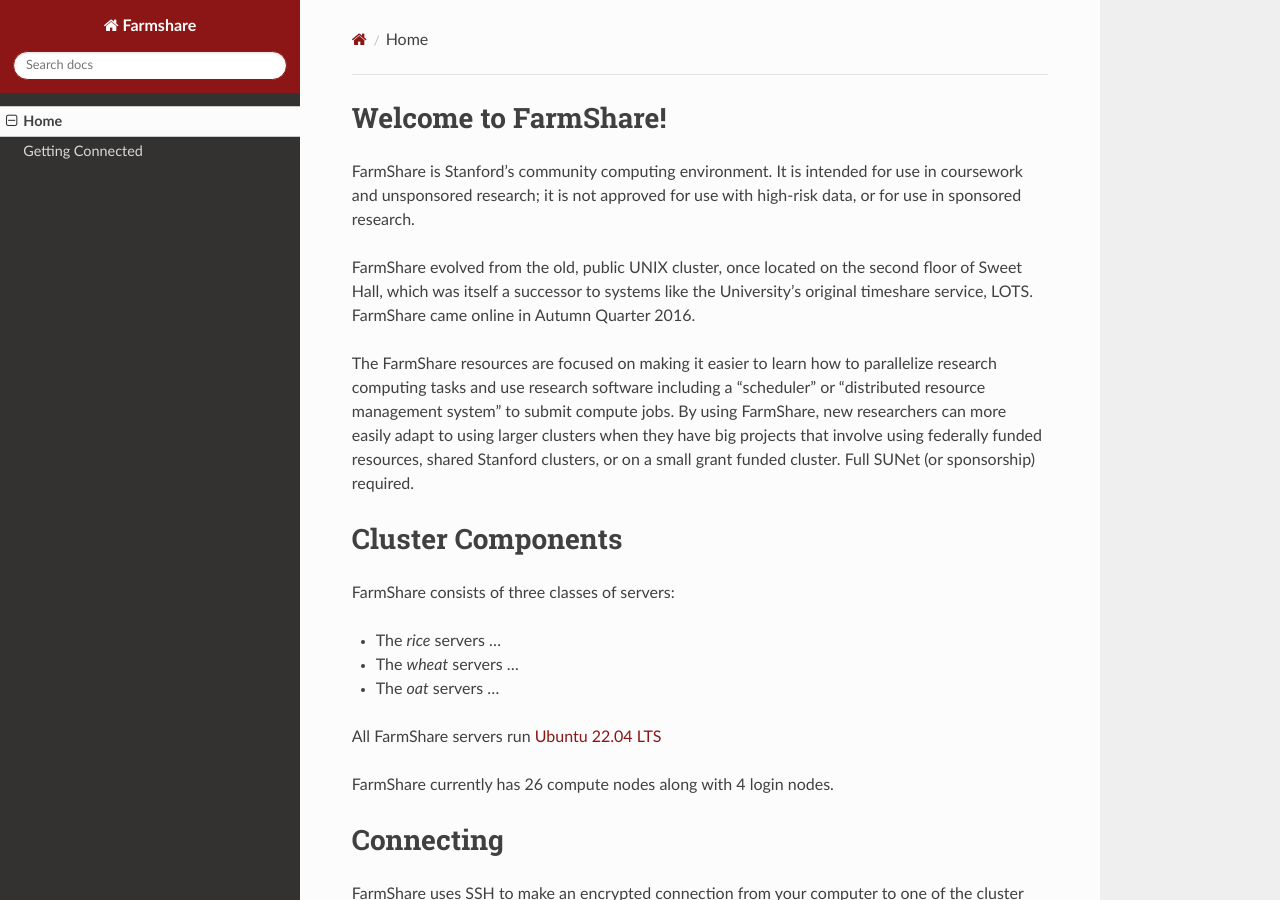
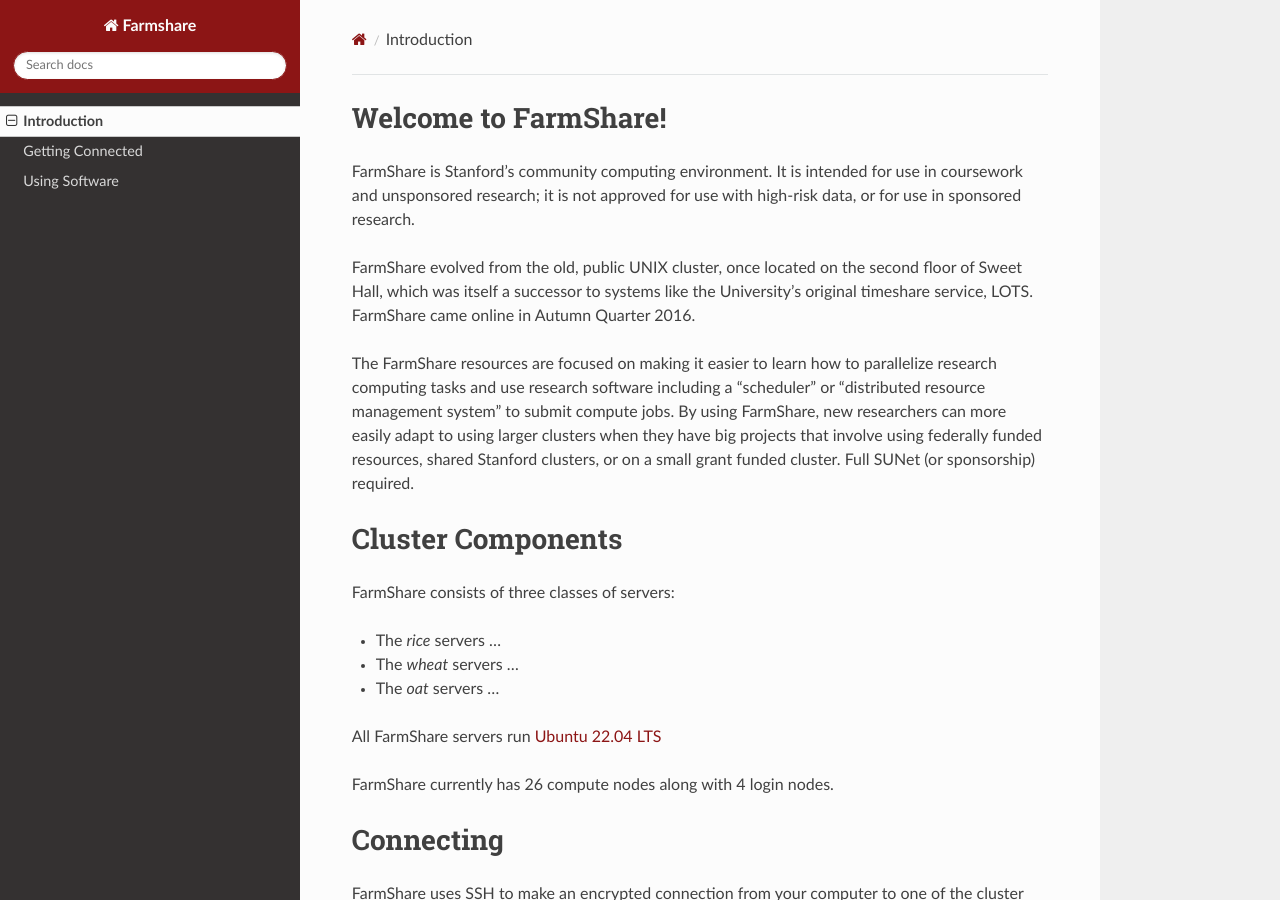
Before and after one commit to stanford-rc/farmshare-docs, an MkDocs documentation site: the page built from docs/index.md, in a window 1280 px wide and 900 px high. Built offline with MkDocs 1.6.1, drawn with Linux system fonts in a browser that asks for light colours; nearby versions of some CDN libraries.

Commit message:
Update mkdocs.yml

```diff
--- a/mkdocs.yml
+++ b/mkdocs.yml
@@ -13,5 +13,6 @@
     - fenced_code
 
 nav:
-  - Home: index.md
+  - Introduction: index.md
   - "Getting Connected": connected.md
+  - "Using Software": software.md
```
